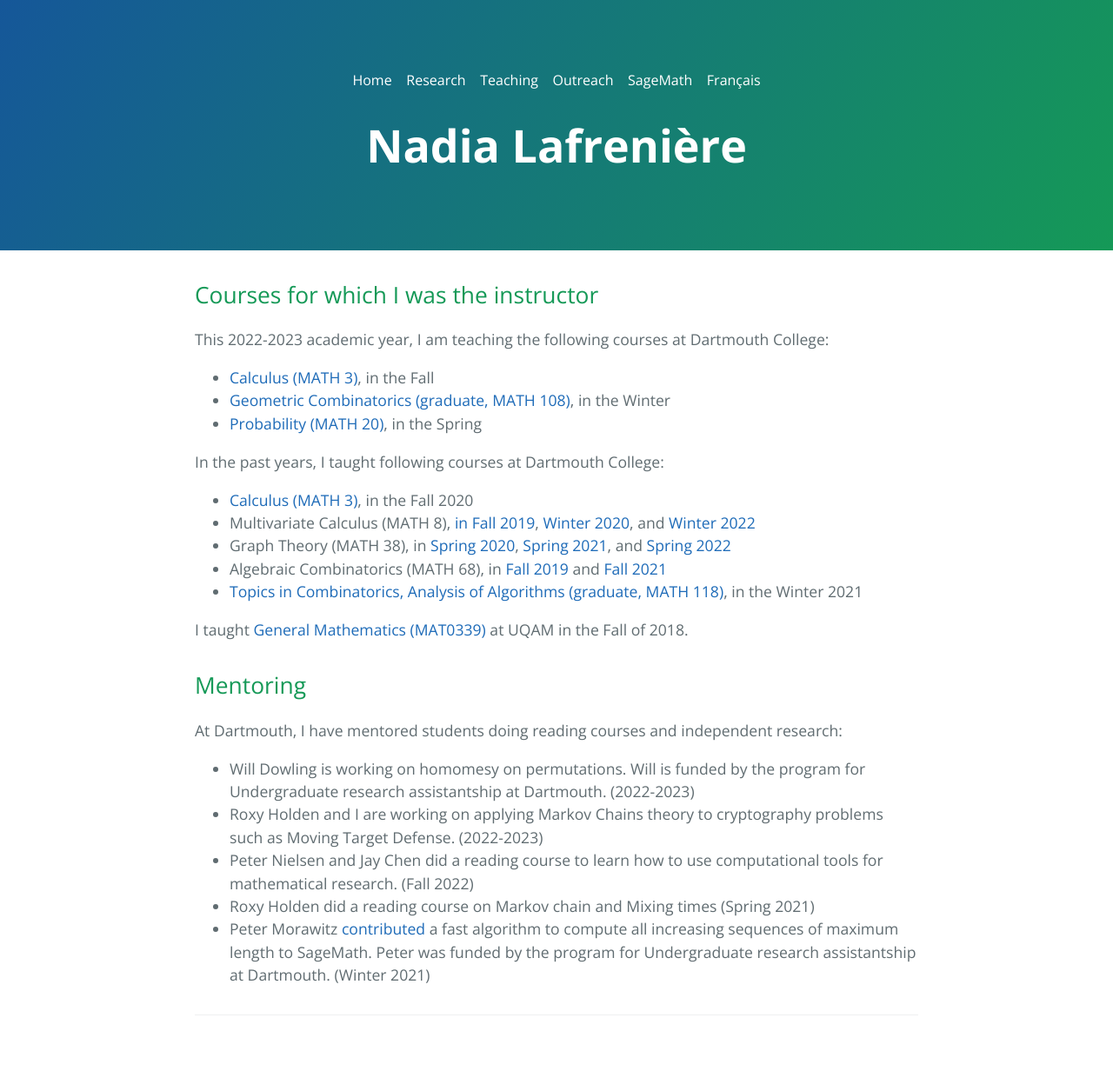
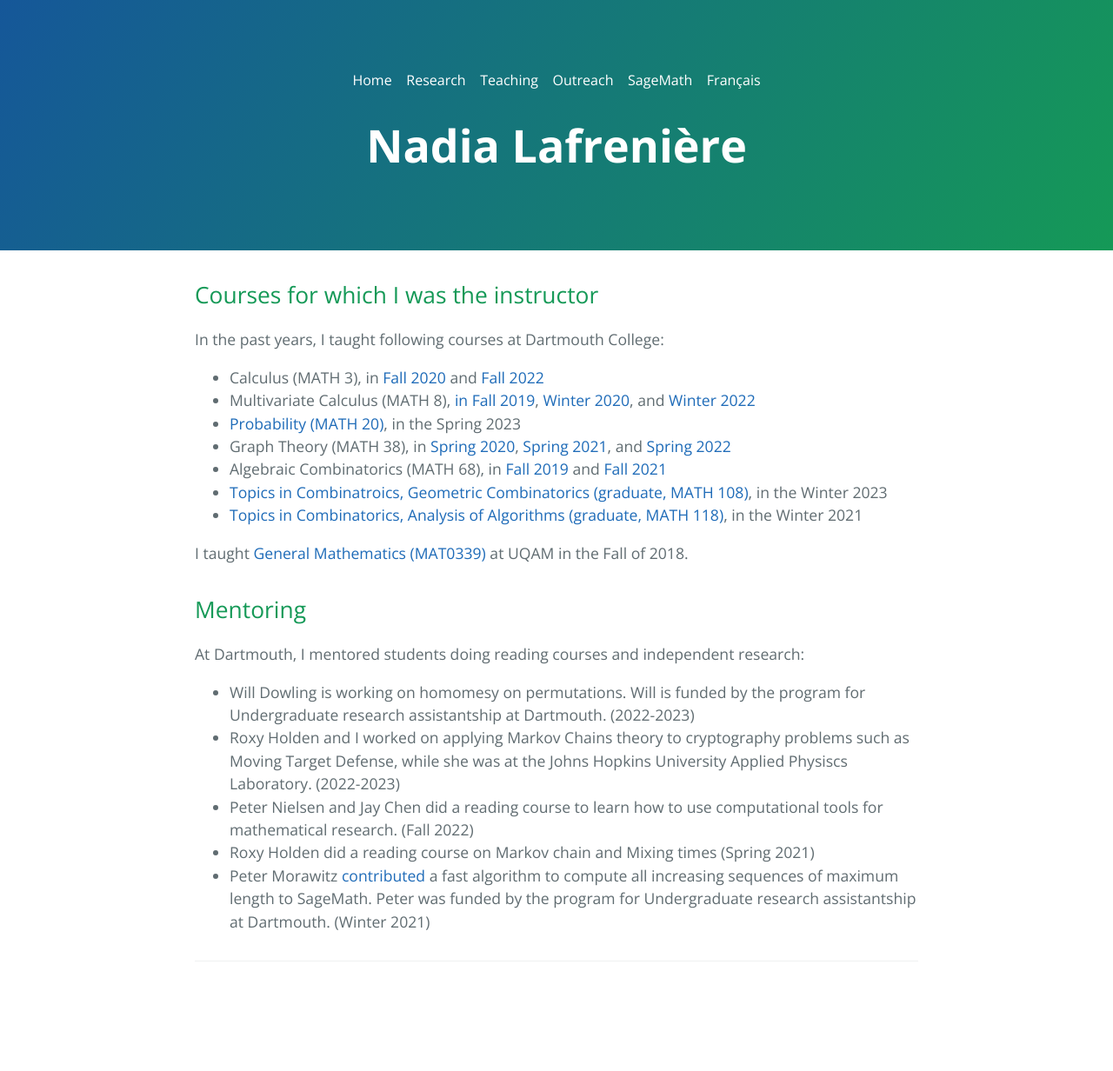
Before and after one commit to nadialafreniere/nadialafreniere.github.io, a Jekyll site: the page built from teaching.md, in a window 1280 px wide. Shown: the whole page at 87% size. Built offline with Jekyll 4.4.1, drawn with Linux system fonts in a browser that asks for light colours; our own code applies the rules of GitHub Pages for plain Markdown files; after the commit the page ends 1170 px from its top, so only the background shows below that.

Commit message:
Fixed courses URLs, added two research papers

```diff
--- a/teaching.md
+++ b/teaching.md
@@ -7,16 +7,13 @@
 
 ## Courses for which I was the instructor
 
-This 2022-2023 academic year, I am teaching the following courses at Dartmouth College:
- * [Calculus (MATH 3)](https://math.dartmouth.edu/~m3f22), in the Fall
- * [Geometric Combinatorics (graduate, MATH 108)](https://math.dartmouth.edu/~m108w23), in the Winter
- * [Probability (MATH 20)](https://math.dartmouth.edu/~m20s23), in the Spring
-
 In the past years, I taught following courses at Dartmouth College:
- * [Calculus (MATH 3)](https://math.dartmouth.edu/~m3f20), in the Fall 2020
- * Multivariate Calculus (MATH 8), [in Fall 2019](https://math.dartmouth.edu/~m8f19), [Winter 2020](https://math.dartmouth.edu/~m8w20), and [Winter 2022](https://math.dartmouth.edu/~m8w22)
- * Graph Theory (MATH 38), in [Spring 2020](https://math.dartmouth.edu/~m38s20), [Spring 2021](https://math.dartmouth.edu/~m38s21), and [Spring 2022](https://math.dartmouth.edu/~m38s22)
+ * Calculus (MATH 3), in [Fall 2020](https://math.dartmouth.edu/~m3f20) and [Fall 2022](https://math.dartmouth.edu/~m3f22)
+ * Multivariate Calculus (MATH 8), [in Fall 2019](https://math.dartmouth.edu/~m8f19), [Winter 2020](https://math.dartmouth.edu/~m8w20), and [Winter 2022](https://canvas.dartmouth.edu/courses/50321/)
+ * [Probability (MATH 20)](https://canvas.dartmouth.edu/courses/58340), in the Spring 2023
+ * Graph Theory (MATH 38), in [Spring 2020](https://math.dartmouth.edu/~m38s20), [Spring 2021](https://canvas.dartmouth.edu/courses/46201), and [Spring 2022](https://canvas.dartmouth.edu/courses/52242/)
  * Algebraic Combinatorics (MATH 68), in [Fall 2019](https://math.dartmouth.edu/~m68f19) and [Fall 2021](https://math.dartmouth.edu/~m68f21)
+ * [Topics in Combinatroics, Geometric Combinatorics (graduate, MATH 108)](https://canvas.dartmouth.edu/courses/56422), in the Winter 2023
  * [Topics in Combinatorics, Analysis of Algorithms (graduate, MATH 118)](https://canvas.dartmouth.edu/courses/44288), in the Winter 2021
 
 
@@ -25,9 +22,9 @@
 
 ## Mentoring
 
-At Dartmouth, I have mentored students doing reading courses and independent research:
+At Dartmouth, I mentored students doing reading courses and independent research:
 * Will Dowling is working on homomesy on permutations. Will is funded by the program for Undergraduate research assistantship at Dartmouth. (2022-2023)
-* Roxy Holden and I are working on applying Markov Chains theory to cryptography problems such as Moving Target Defense. (2022-2023)
+* Roxy Holden and I worked on applying Markov Chains theory to cryptography problems such as Moving Target Defense, while she was at the Johns Hopkins University Applied Physiscs Laboratory. (2022-2023)
 * Peter Nielsen and Jay Chen did a reading course to learn how to use computational tools for mathematical research. (Fall 2022)
 * Roxy Holden did a reading course on Markov chain and Mixing times (Spring 2021)
 * Peter Morawitz [contributed](https://trac.sagemath.org/ticket/31451) a fast algorithm to compute all increasing sequences of maximum length to SageMath. Peter was funded by the program for Undergraduate research assistantship at Dartmouth. (Winter 2021)
```
Also changed, not shown: enseignement.md (+6 -9 lines), recherche.md (+3 -1 lines), research.md (+4 -1 lines).
